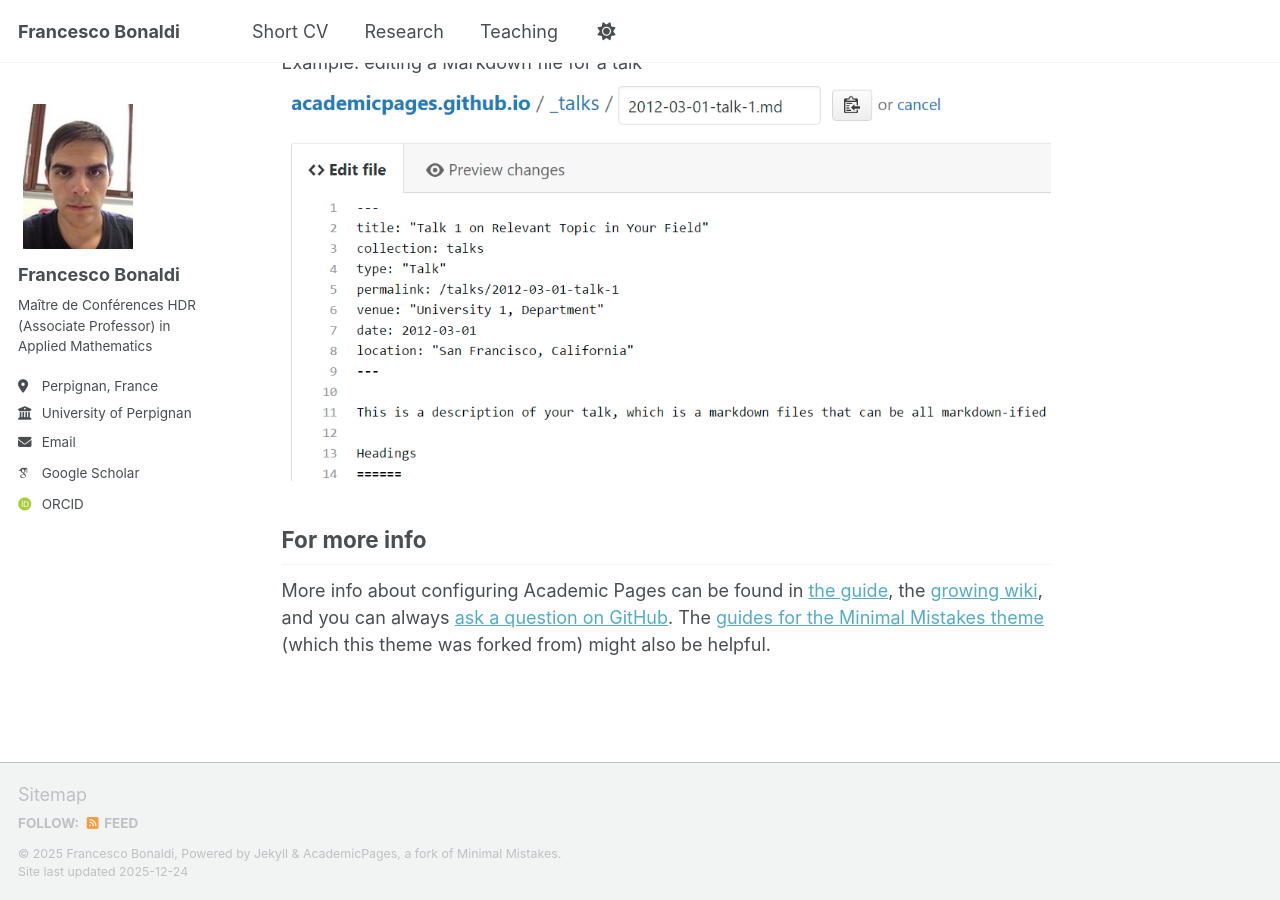
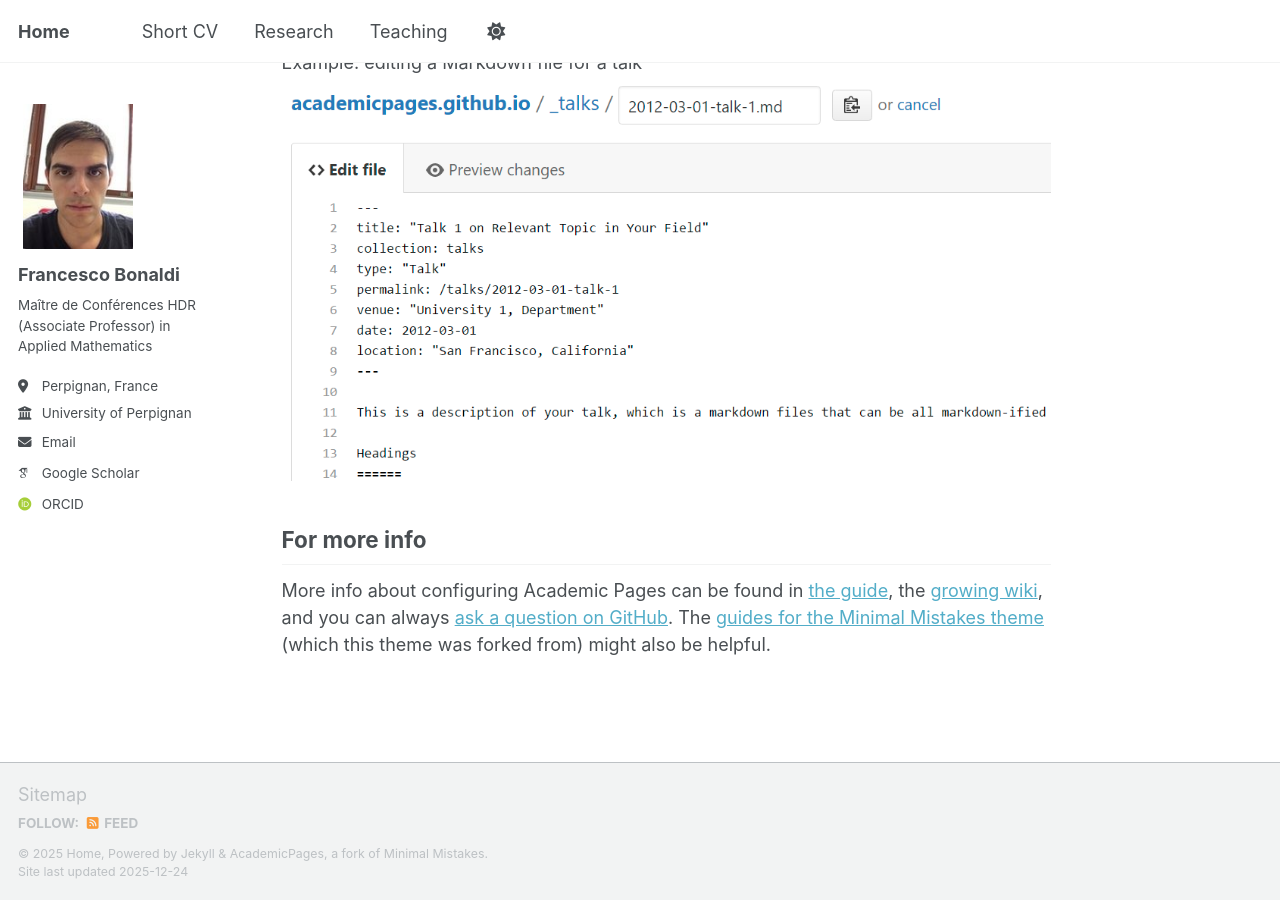
Before and after one commit to fbonaldi/fbonaldi.github.io, a Jekyll site: the page built from _pages/about.md, in a window 1280 px wide and 900 px high, scrolled down 2662 px. Built offline with Jekyll 4.4.1, drawn with Linux system fonts in a browser that asks for light colours; some web fonts are replaced; a script bundle is joined from its source files by our own code; library files that are not in the unit come from our copies.

Commit message:
Update _config.yml

```diff
--- a/_config.yml
+++ b/_config.yml
@@ -9,7 +9,7 @@
 # Basic Site Settings
 locale                   : "en-US"
 site_theme               : "default" # the available themes options are "default", "air", "sunrise", "mint", "dirt" and "contrast"
-title                    : "Francesco Bonaldi"
+title                    : "Home"
 title_separator          : "-"
 name                     : &name ""
 description              : &description "Francesco Bonaldi's webpage"   # Update this with a general description of your site, this is the default if not overridden by a page
```
